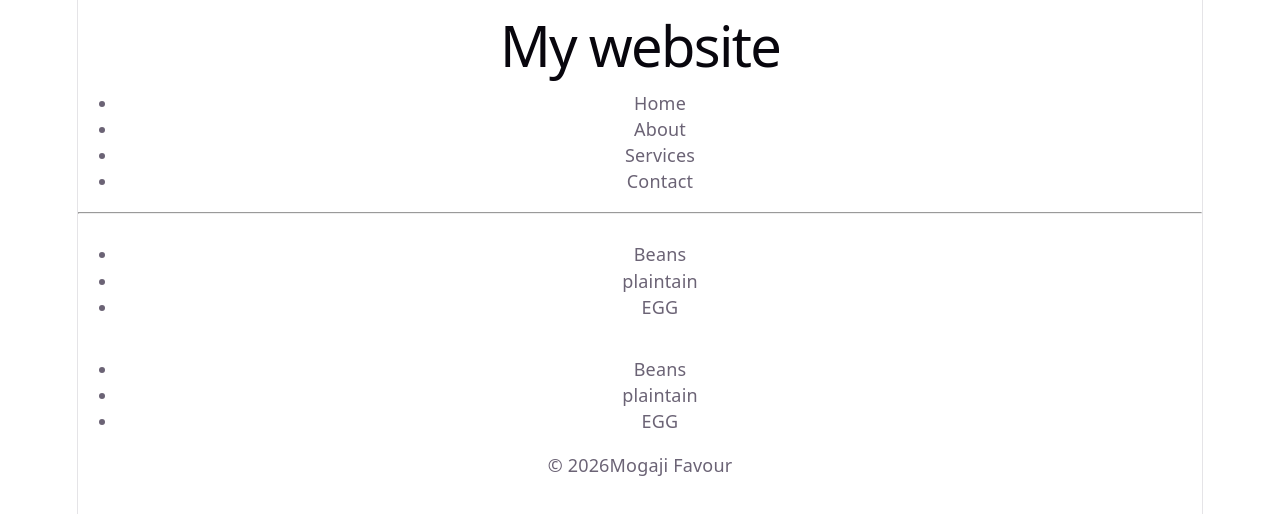
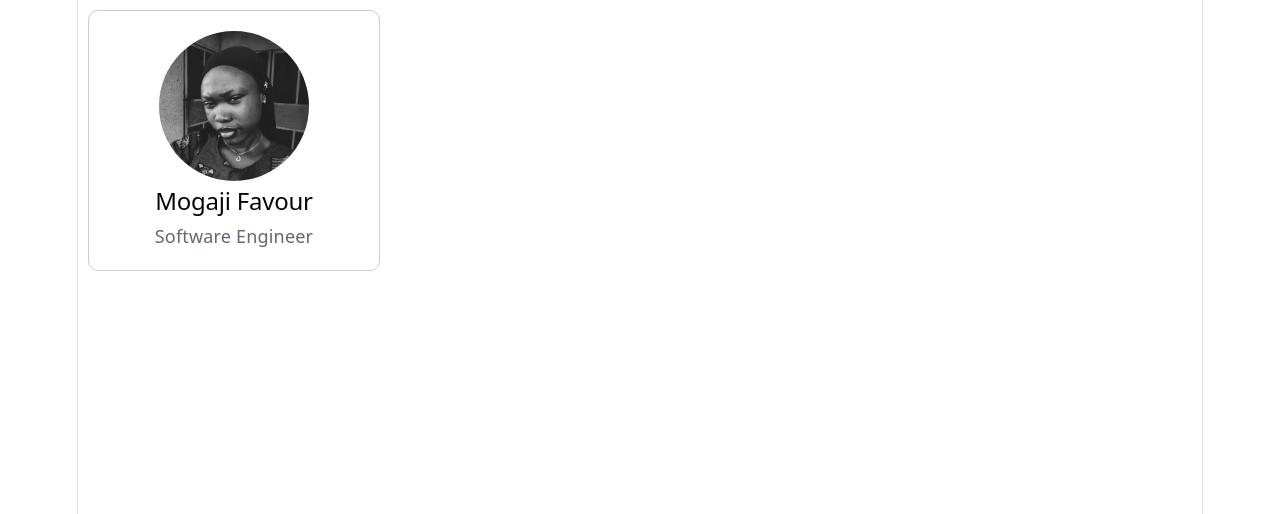
Before and after one commit to butterfly0204/first-react, a React (Vite) app in the folder my-react-app/: page / in a window 1280 px wide. Shown: the top 514 px of the page. Built offline with nearby package versions, Linux system fonts and the light colour scheme.

Commit message:
working on a class component

```diff
--- a/my-react-app/src/App.jsx
+++ b/my-react-app/src/App.jsx
@@ -1,18 +1,28 @@
-import Header from "./Header.jsx"
-import Footer from "./Footer.jsx"
-import Food from "./Food.jsx"
-function App() {
-  return(
-    <>
-    <Header/>
-   <Food/>
-   <Food/>
-   <Footer/>
+// import Header from "./Header.jsx"
+// import Footer from "./Footer.jsx"
+// import Food from "./Food.jsx"
+// function App() {
+//   return(
+//     <>
+//     <Header/>
+//    <Food/>
+//    <Food/>
+//    <Footer/>
 
-    </>
-  )
+//     </>
+//   )
 
 
+// }
+
+// export default App
+
+import Card from "./Card";
+
+function App(){
+  return(
+    <Card/>
+  )
 }
 
 export default App
--- /dev/null
+++ b/my-react-app/src/Card.jsx
@@ -0,0 +1,15 @@
+import profilePic from './assets/mypic.jpg'
+function Card(){
+    return(
+        <div className="card">
+
+        <img src={profilePic} alt="profile picture" className='profile-img'/>
+        <h2>Mogaji Favour</h2>
+        <p>Software Engineer</p>
+        </div>
+
+    )
+}
+
+
+export default Card
--- a/my-react-app/src/Food.jsx
+++ b/my-react-app/src/Food.jsx
@@ -1,15 +1,15 @@
 
-function Food(){
-    const food1 = "plaintain"
-    const food2 = "Egg"
-    return(
-        <ul>
-        <li>Beans</li>
-        <li>{food1}</li>
-        <li>{food2.toUpperCase()}</li>
-        </ul>
-    )
+// function Food(){
+//     const food1 = "plaintain"
+//     const food2 = "Egg"
+//     return(
+//         <ul>
+//         <li>Beans</li>
+//         <li>{food1}</li>
+//         <li>{food2.toUpperCase()}</li>
+//         </ul>
+//     )
 
-}
+// }
 
-export default Food
+// export default Food
--- a/my-react-app/src/index.css
+++ b/my-react-app/src/index.css
@@ -94,18 +94,18 @@ h2 {
 p {
   margin: 0;
 }
-
-code,
-.counter {
-  font-family: var(--mono);
-  display: inline-flex;
-  border-radius: 4px;
-  color: var(--text-h);
+.card{
+  border:1px solid hsl(0, 0%, 80%);
+  border-radius: 10px;
+  padding: 20px;
+  margin: 10px;
+  max-width: 250px;
+  text-align: center;
+  display: inline-block;
 }
-
-code {
-  font-size: 15px;
-  line-height: 135%;
-  padding: 4px 8px;
-  background: var(--code-bg);
+.profile-img {
+  width: 150px;
+  height: 150px;
+  object-fit: cover;
+  border-radius: 50%;
 }
```
Also changed, not shown: my-react-app/src/assets/mypic.jpg (added).
